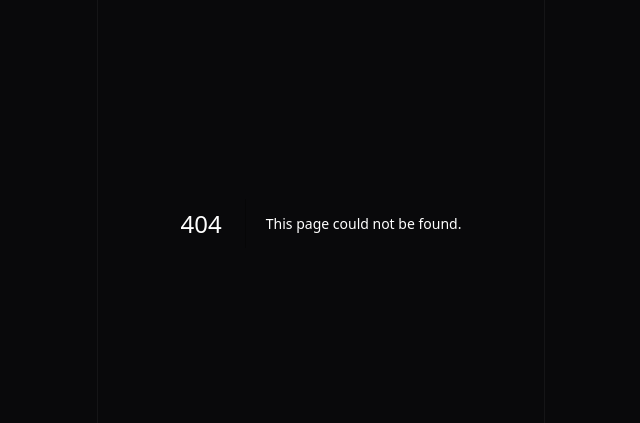
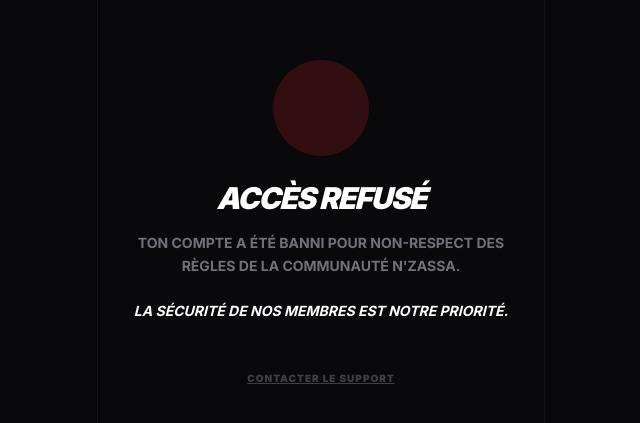
Before and after one commit to mamatinbanbino-hash/N-ZASSA, a Next.js app: page /banned in a window 1280 px wide. Before the commit this address had no page. Shown: the part 177-600 px from the top of the page, without its empty margins (319-959 px from the left). Built offline with nearby package versions, Linux system fonts and the light colour scheme.

Commit message:
Create page.tsx

```diff
--- /dev/null
+++ b/src/app/banned/page.tsx
@@ -0,0 +1,18 @@
+export default function BannedPage() {
+  return (
+    <div className="h-screen bg-obsidian flex flex-col items-center justify-center p-8 text-center">
+      <div className="w-24 h-24 bg-red-600/20 rounded-full flex items-center justify-center mb-6">
+        <i className="fas fa-user-slash text-4xl text-red-600"></i>
+      </div>
+      <h1 className="text-3xl font-black italic uppercase tracking-tighter mb-4">ACCÈS REFUSÉ</h1>
+      <p className="text-zinc-500 text-sm leading-relaxed uppercase font-bold">
+        Ton compte a été banni pour non-respect des règles de la communauté N'ZASSA.
+        <br/><br/>
+        <span className="text-white italic">La sécurité de nos membres est notre priorité.</span>
+      </p>
+      <button className="mt-12 text-[10px] text-zinc-700 font-black uppercase tracking-widest underline">
+        Contacter le Support
+      </button>
+    </div>
+  );
+}
```
